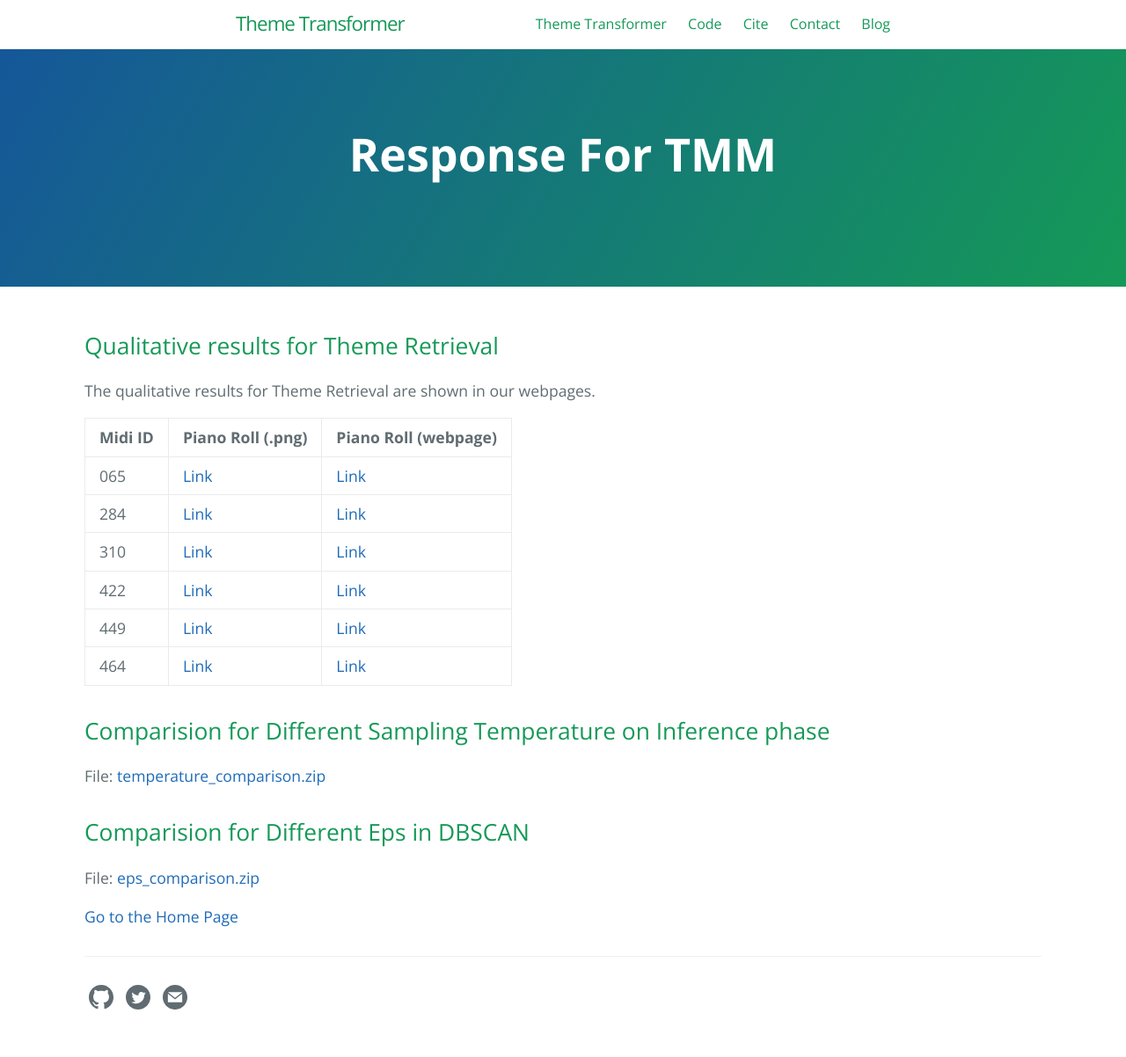
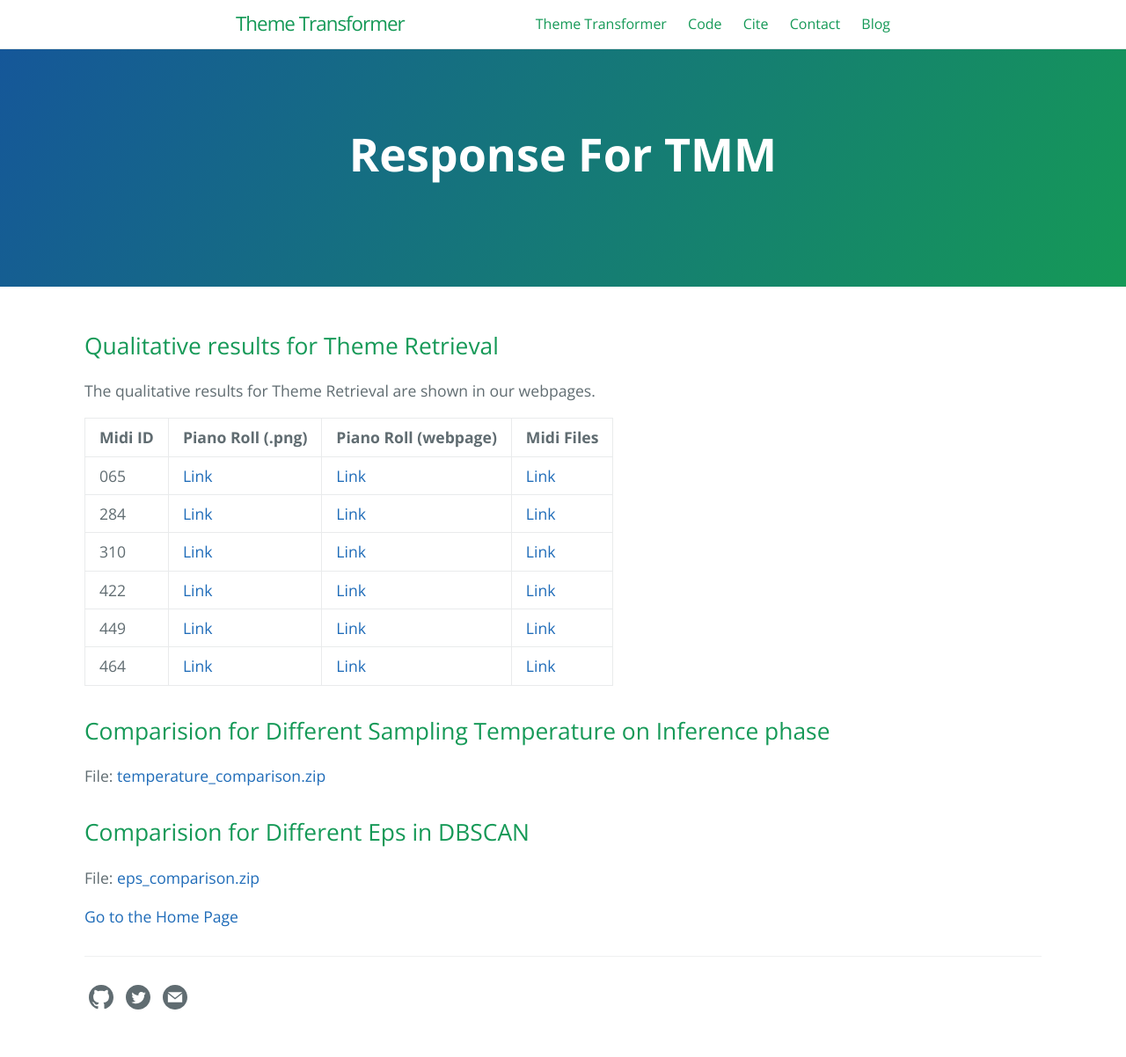
Before and after one commit to atosystem/ThemeTransformer, a Jekyll site: the page built from responsefortmm.md, in a window 1280 px wide. Shown: the whole page at 88% size. Built offline with Jekyll 4.4.1, drawn with Linux system fonts in a browser that asks for light colours.

Commit message:
add theme tracks in midi

```diff
--- a/responsefortmm.md
+++ b/responsefortmm.md
@@ -12,22 +12,22 @@ The qualitative results for Theme Retrieval are shown in our webpages.
 
 
 
-Midi ID       | Piano Roll (.png) | Piano Roll (webpage) |
---------------|-------|-------|
-065    | [Link](tmm_files/pianoRollPngs/065.png) | [Link](tmm_files/pianoRollHtml/065.html) |
-284    | [Link](tmm_files/pianoRollPngs/284.png) | [Link](tmm_files/pianoRollHtml/284.html) |
-310    | [Link](tmm_files/pianoRollPngs/310.png) | [Link](tmm_files/pianoRollHtml/310.html) |
-422    | [Link](tmm_files/pianoRollPngs/422.png) | [Link](tmm_files/pianoRollHtml/422.html) |
-449    | [Link](tmm_files/pianoRollPngs/449.png) | [Link](tmm_files/pianoRollHtml/449.html) |
-464    | [Link](tmm_files/pianoRollPngs/464.png) | [Link](tmm_files/pianoRollHtml/464.html) |
+Midi ID       | Piano Roll (.png) | Piano Roll (webpage) | Midi Files |
+--------------|-------|-------|-------|
+065    | [Link](tmm_files/pianoRollPngs/065.png) | [Link](tmm_files/pianoRollHtml/065.html) | [Link](tmm_files/065.zip) |
+284    | [Link](tmm_files/pianoRollPngs/284.png) | [Link](tmm_files/pianoRollHtml/284.html) | [Link](tmm_files/284.zip) |
+310    | [Link](tmm_files/pianoRollPngs/310.png) | [Link](tmm_files/pianoRollHtml/310.html) | [Link](tmm_files/310.zip) |
+422    | [Link](tmm_files/pianoRollPngs/422.png) | [Link](tmm_files/pianoRollHtml/422.html) | [Link](tmm_files/422.zip) |
+449    | [Link](tmm_files/pianoRollPngs/449.png) | [Link](tmm_files/pianoRollHtml/449.html) | [Link](tmm_files/449.zip) |
+464    | [Link](tmm_files/pianoRollPngs/464.png) | [Link](tmm_files/pianoRollHtml/464.html) | [Link](tmm_files/464.zip) |
 
 
 ## Comparision for Different Sampling Temperature on Inference phase
 
-File: [temperature_comparison.zip](tmm_files/temperatureSampling/differentTemp/differentTemp/temperature_comparison.zip)
+File: [temperature_comparison.zip](tmm_files/temp_and_eps/temperature_comparison.zip)
 
 ## Comparision for Different Eps in DBSCAN
 
-File: [eps_comparison.zip](tmm_files/temperatureSampling/differentTemp/differentTemp/eps_comparison.zip)
+File: [eps_comparison.zip](tmm_files/temp_and_eps/eps_comparison.zip)
 
 [Go to the Home Page]({{ '/' | absolute_url }})
```
Also changed, not shown: 4 other files.
